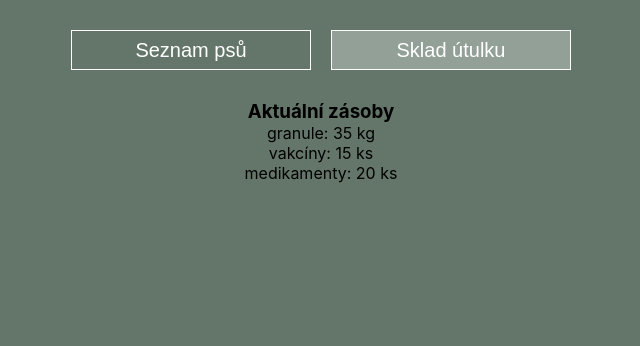
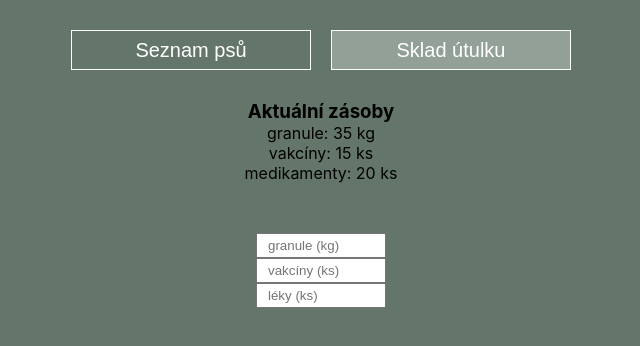
Before and after one commit to zajanaza/Dogs, a React (Create React App) app: page / in a window 1280 px wide. Both pictures are taken after a click on the button "Sklad útulku". Shown: the top 346 px of the page, without its empty margins (319-959 px from the left). Built offline with nearby package versions, Linux system fonts and the light colour scheme.

Commit message:
inputy na pridavani skladovych zasob

```diff
--- a/src/components/Home/Home.js
+++ b/src/components/Home/Home.js
@@ -1,5 +1,5 @@
 import React from "react";
-import { PageContainer, DogList, DogItem, DogForm, Input, Button, Buttons, TabButton} from "./HomeStyle";
+import { PageContainer, DogList, DogItem, DogForm, Input, Button, Buttons, TabButton, ShelterForm} from "./HomeStyle";
 import dogs from '../../dogsData';
 import { useState, useEffect, useRef } from "react";
 
@@ -20,6 +20,11 @@ export default function Home() {
     food: 35,
     vaccine: 15,
     pills: 20,
+  });
+  const [tempStorage, setTempStorage] = useState({
+    food: '',
+    vaccine: '',
+    pills: '',
   });
   const handleChange = (e) => {                                        //e je event-tedy zapis do inputu
     const updateDog = {...newDog, [e.target.name]: e.target.value};   //e.target a name rika, ze u 1. inputu je to name, u 2. race atd
@@ -122,6 +127,26 @@ export default function Home() {
         <p>granule: {shelterStorage.food} kg</p>
         <p>vakcíny: {shelterStorage.vaccine} ks</p>
         <p>medikamenty: {shelterStorage.pills} ks</p>
+        <ShelterForm>
+            <Input
+              type='number'
+              min='0'
+              placeholder='granule (kg)'
+              name='food'
+            />
+            <Input
+              type='number'
+              min='0'
+              placeholder='vakcíny (ks)'
+              name='vaccine'
+            />
+            <Input
+              type='number'
+              min='0'
+              placeholder='léky (ks)'
+              name='pills'
+            />
+          </ShelterForm>
       </>)}
     </PageContainer>
   );
--- a/src/components/Home/HomeStyle.js
+++ b/src/components/Home/HomeStyle.js
@@ -73,3 +73,9 @@ export const TabButton = styled.button`
     }
   }}
 `;
+
+export const ShelterForm = styled(DogForm)`          //zase jen recyklace
+
+    flex-direction: column;
+
+`;
```
